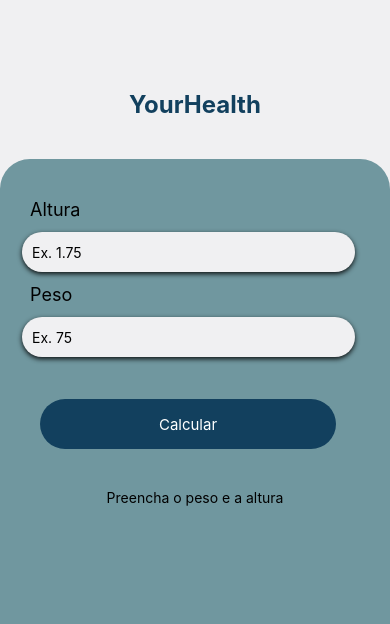
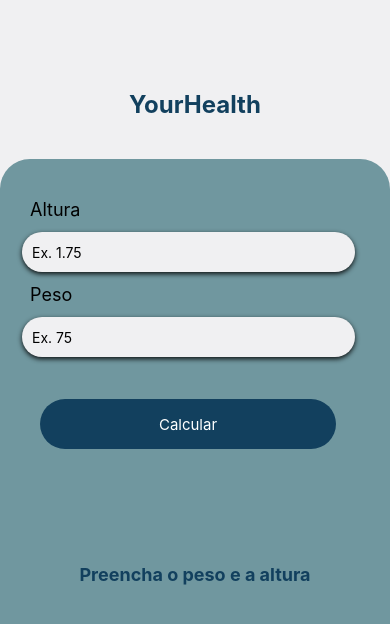
Before and after one commit to Rian-Fernandes/AppIMC, a React Native app: screen / in a window 390 px wide. Shown: the top 624 px of the page. Built offline with nearby package versions, Linux system fonts and the light colour scheme.

Commit message:
Correções finais

```diff
--- a/src/components/Form/ResultImc/resultimc.js
+++ b/src/components/Form/ResultImc/resultimc.js
@@ -1,11 +1,12 @@
 import React from "react";
 import { View, Text } from "react-native";
+import styles from "../ResultImc/style"
 
 export default function ResultImc(props){
     return(
-        <View>
-            <Text>{props.messageResultImc}</Text>
-            <Text>{props.ResultImc}</Text>
+        <View style={styles.resultadoIMC}>
+            <Text style={styles.information}>{props.messageResultImc}</Text>
+            <Text style={styles.numberImc}>{props.ResultImc}</Text>
         </View>
     )
 }
--- a/src/components/Form/ResultImc/style.js
+++ b/src/components/Form/ResultImc/style.js
@@ -0,0 +1,26 @@
+import { StyleSheet } from 'react-native'
+
+    const styles = StyleSheet.create({
+    resultadoIMC:{
+        flex:1,
+        marginTop: 15,
+        paddingTop: 60,
+        borderRadius:50,
+        alignItems: "center",
+    },
+
+    numberImc:{
+        fontSize:28,
+        color:"#12405e",
+        width:"100%",
+        fontWeight:"bold",
+    },
+
+    information:{
+        fontSize: 18,
+        color:"#12405e",
+        fontWeight:"bold",
+    },
+});
+
+export default styles
--- a/src/components/Form/form.js
+++ b/src/components/Form/form.js
@@ -1,6 +1,6 @@
 import React, {useState} from "react";
 import { View, Text, TextInput, TouchableOpacity } from "react-native";
-import ResultImc from "./ResultImc/resultimc";
+import ResultImc from "./ResultImc/resultImc";
 import styles from "./style";
 
 export default function Form(){
@@ -20,6 +20,7 @@
             imcCalculator()
             setHeight(null)
             setWeight(null)
+            if(setImc >18.5)
             setMessageImc("Seu IMC é igual: ")
             setTextButton("Calcular novamente")
             return
```
